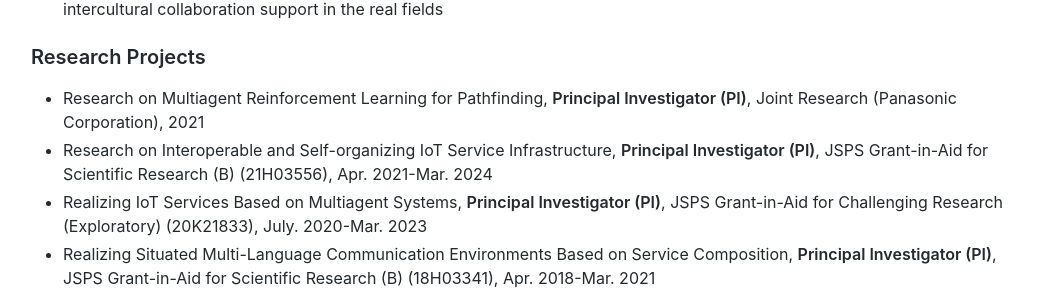
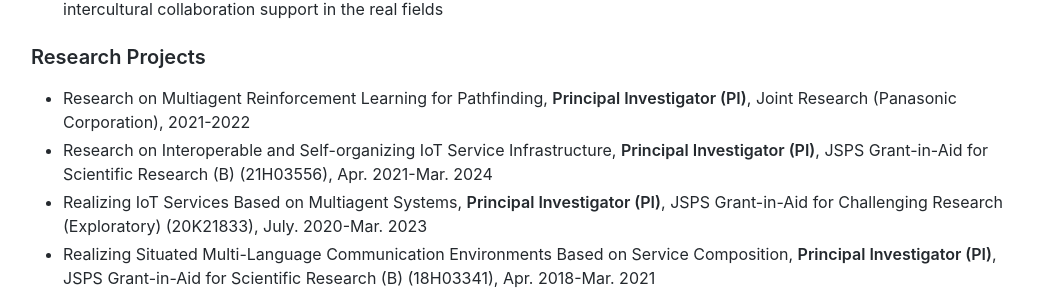
Before and after one commit to lindh/lindh.github.io, a Jekyll site: the page built from index.md, in a window 1280 px wide and 900 px high, scrolled down 1169 px. Shown: the part 172-469 px from the top of the window, without its empty margins (119-1157 px from the left). Built offline with Jekyll 4.4.1, drawn with Linux system fonts in a browser that asks for light colours; comment, search, counter and statistics services are not loaded.

Commit message:
research

```diff
--- a/index.md
+++ b/index.md
@@ -51,7 +51,7 @@ My research aims at generating advanced technologies for Internet-based collabor
 - **Intercultural Collaboration**: machine translation mediated communication, multi-language communication design, intercultural collaboration support in the real fields
 
 ### Research Projects
-- Research on Multiagent Reinforcement Learning for Pathfinding, **Principal Investigator (PI)**, Joint Research (Panasonic Corporation), 2021
+- Research on Multiagent Reinforcement Learning for Pathfinding, **Principal Investigator (PI)**, Joint Research (Panasonic Corporation), 2021-2022
 - Research on Interoperable and Self-organizing IoT Service Infrastructure, **Principal Investigator (PI)**, JSPS Grant-in-Aid for Scientific Research (B) (21H03556), Apr. 2021-Mar. 2024
 - Realizing IoT Services Based on Multiagent Systems, **Principal Investigator (PI)**, JSPS Grant-in-Aid for Challenging Research (Exploratory) (20K21833), July. 2020-Mar. 2023
 - Realizing Situated Multi-Language Communication Environments Based on Service Composition, **Principal Investigator (PI)**, JSPS Grant-in-Aid for Scientific Research (B) (18H03341), Apr. 2018-Mar. 2021
```
Also changed, not shown: research.md (+1 -1 lines).
